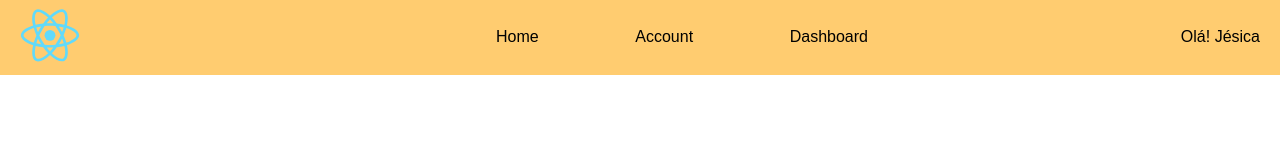
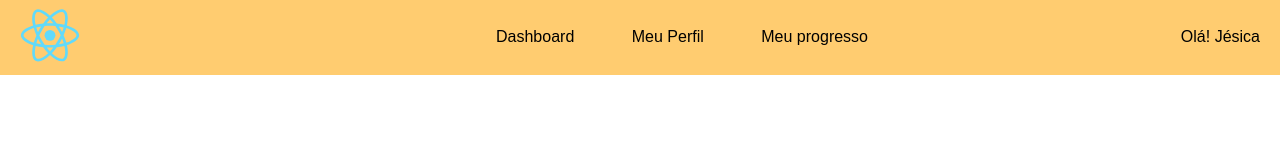
Before and after one commit to jessicapinheiro-s/meu-app-do-react-ativ-exte, a React (Create React App) app: page / in a window 1280 px wide. Shown: the top 160 px of the page. Built offline with nearby package versions, Linux system fonts and the light colour scheme.

Commit message:
add react router

```diff
--- a/package.json
+++ b/package.json
@@ -12,6 +12,7 @@
     "@types/react-dom": "^18.2.15",
     "react": "^18.2.0",
     "react-dom": "^18.2.0",
+    "react-router-dom": "^6.18.0",
     "react-scripts": "5.0.1",
     "typescript": "^4.9.5",
     "web-vitals": "^2.1.4"
--- a/src/components/header/header.tsx
+++ b/src/components/header/header.tsx
@@ -9,9 +9,9 @@ export default function MenuHeader(props: any) {
             </div>
             <nav className='nav-menu-header'>
                 <ul>
-                    <li>Home</li>
-                    <li>Account</li>
                     <li>Dashboard</li>
+                    <li>Meu Perfil</li>
+                    <li>Meu progresso</li>
                 </ul>
             </nav>
             <p className='saudacoes'>Olá! {props.nome}</p>
```
Also changed, not shown: 1 other file (tests, documents, lock files or other folders).
